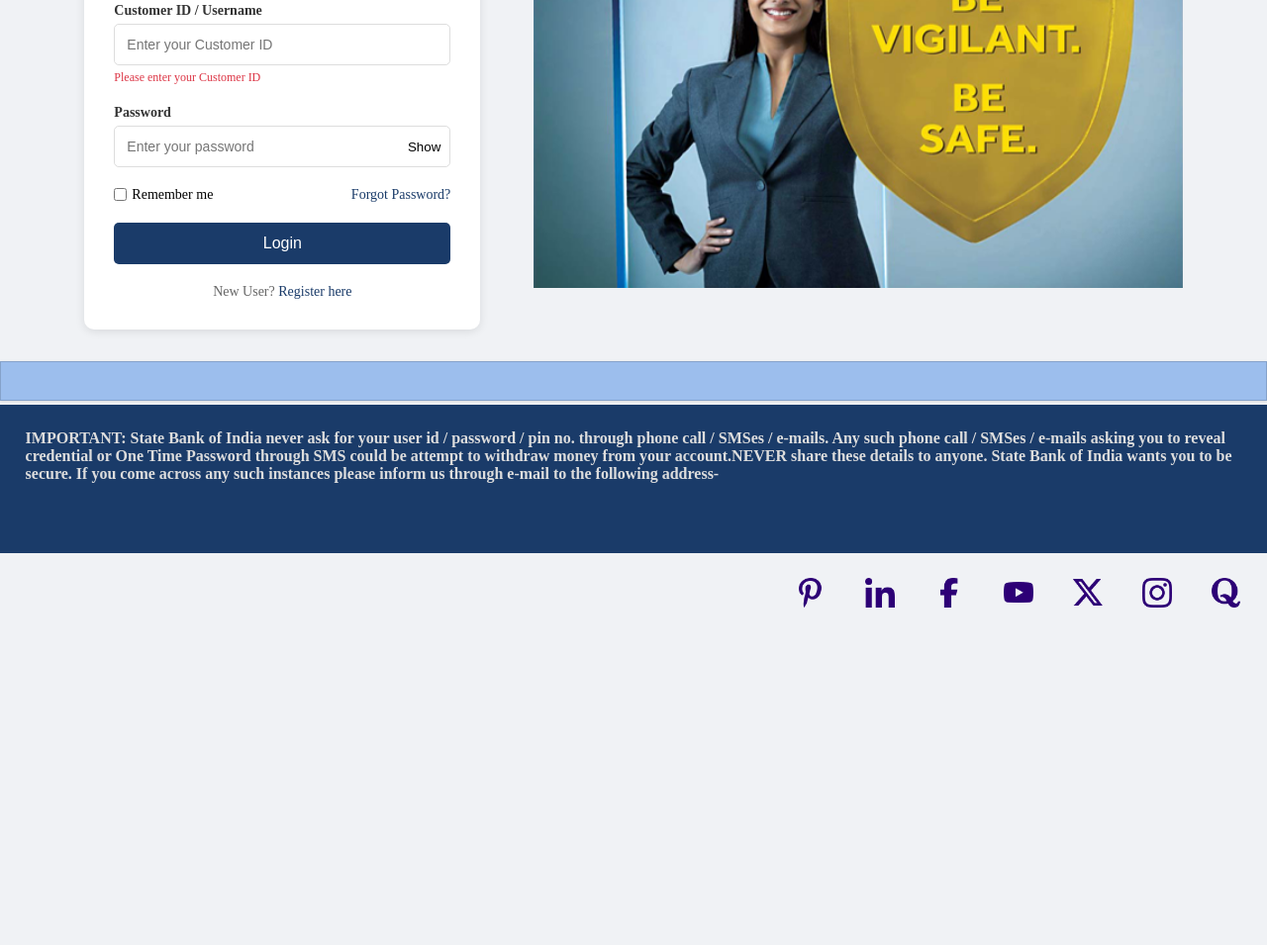
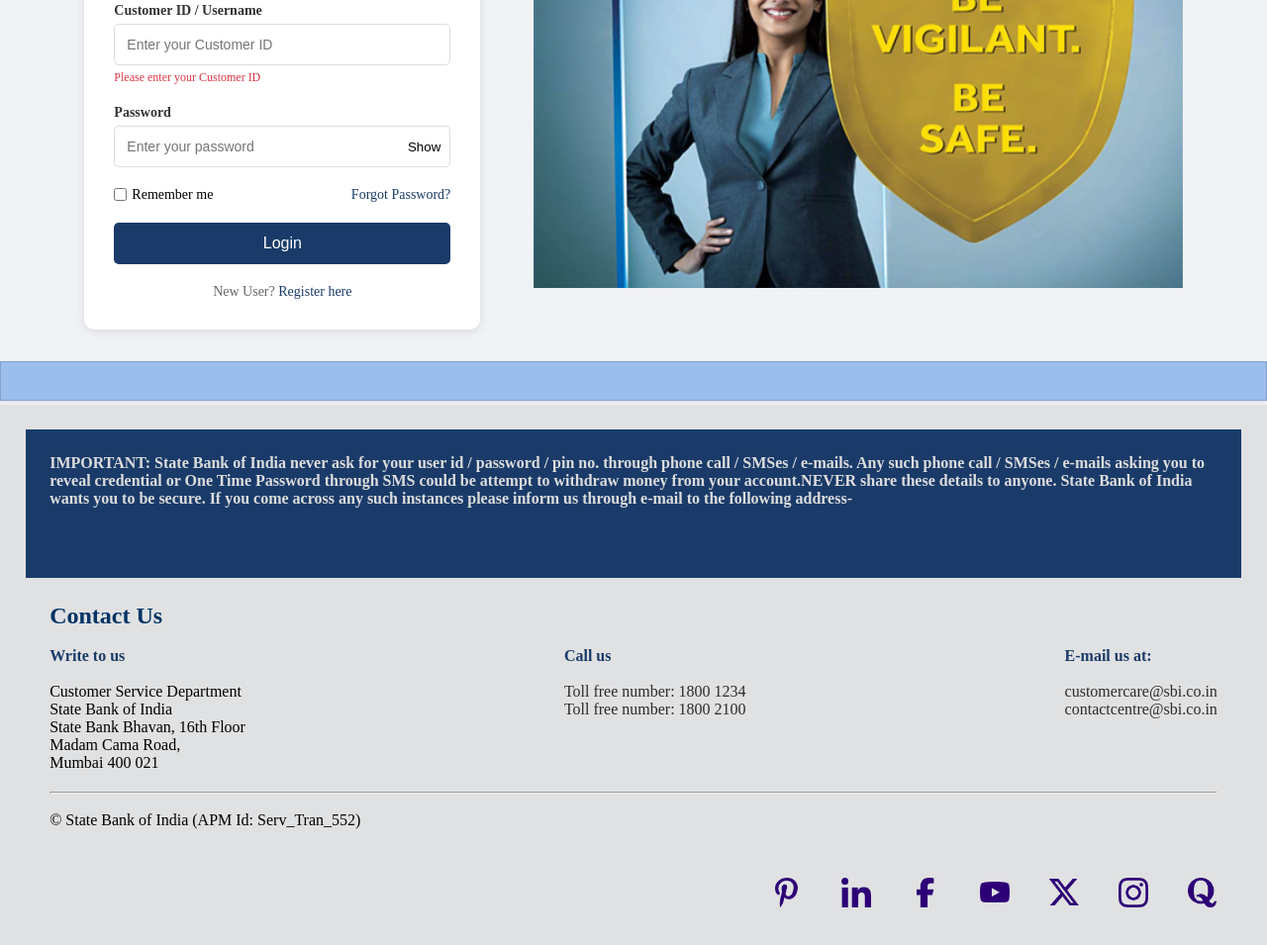
Before and after one commit to meghanaks-12/Banking-frontend, a plain HTML site: page index.html in a window 1280 px wide. Shown: the part 331-1286 px from the top of the page at 99% size. Before the commit the page ends 975 px from the top, so only its background shows below. Drawn offline with Linux system fonts and the light colour scheme.

Commit message:
Updated footer

```diff
--- a/index.html
+++ b/index.html
@@ -91,6 +91,43 @@
             <p>IMPORTANT: State Bank of India never ask for your user id / password / pin no. through phone call / SMSes / e-mails. Any such phone call / SMSes / e-mails asking you to reveal credential or One Time Password through SMS could be attempt to withdraw money from your account.NEVER share these details to anyone. State Bank of India wants you to be secure. If you come across any such instances please inform us through e-mail to the following address- </p>
         </div>
 
+        <footer class="contact">
+            <h2>Contact Us</h2>
+            <br>
+            <div id="contactitem">
+            <div id>
+                <h4>Write to us</h4>
+                <BR>
+                    <p>Customer Service Department <br>
+                        State Bank of India <br>
+                        State Bank Bhavan, 16th Floor <br>
+                        Madam Cama Road,<br>
+                        Mumbai 400 021</p>
+            </div>
+            <div>
+                <h4>Call us</h4>
+                <Br>
+                <a href="watto:1800 1234">Toll free number: 1800 1234</a>
+                <br>
+                <a href="watto:1800 2100">Toll free number: 1800 2100</a>
+            </div>
+                <div>
+                    <h4>E-mail us at:</h4>
+                    <br>
+                    <a href="mailto:customercare@sbi.co.in">customercare@sbi.co.in</a> <br>
+                    <a href="mailto:contactcentre@sbi.co.in ">contactcentre@sbi.co.in </a>
+
+                </div>
+            </div>
+            <hr>
+            <br>
+            <div id="copyright">
+               <div id="copy">
+                <p style="font-size: 15;">© State Bank of India (APM Id: Serv_Tran_552)</p>
+            </div>
+
+        </footer>
+
         <div id="social-media">
             <a href="#"><img src="pinterest_icon.png" height="30" width="30"></a>
             <a href="#"><img src="linkedin_icon.png" height="30" width="30"></a>
--- a/style.css
+++ b/style.css
@@ -215,6 +215,55 @@ marquee {
     width: 100%;
 }
 
+footer{
+    background-color: #e0e1e2;
+    padding: 2%;
+    height: auto;
+    width: auto;
+
+}
+.contact h2{
+    color: #003366;
+    font-size: 30;
+    margin-bottom: 10;
+}
+#contactitem {
+    display: flex;
+    justify-content: space-between;
+    align-items: flex-start;
+    text-align: left;
+    margin-bottom: 20px;
+}
+#contactitem h4{
+    color: #1a3b69;
+}
+
+#contactitem a{
+    text-decoration: none;
+    color: unset;
+    color: rgb(45, 43, 43);
+}
+footer nav{
+    display: flex;
+    justify-content: right;
+    gap: 25px;
+    padding: 10px;
+    margin-right: 30;
+    margin-bottom: 30;
+
+}
+.contact button{
+    background-color: black;
+    border-color: #ff0000;
+    color: white;
+    height: 40px;
+    width: 150px;
+    border-radius: 10px;
+    font-size: 15;
+
+
+}
+
 #social-media{
     display: flex;
     justify-content: right;
```
